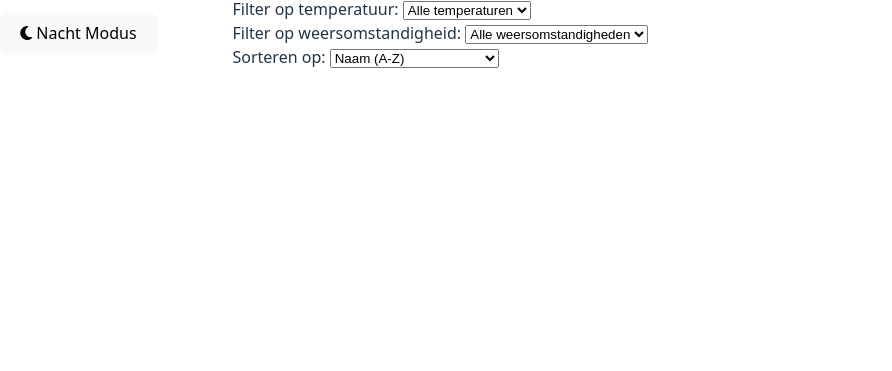
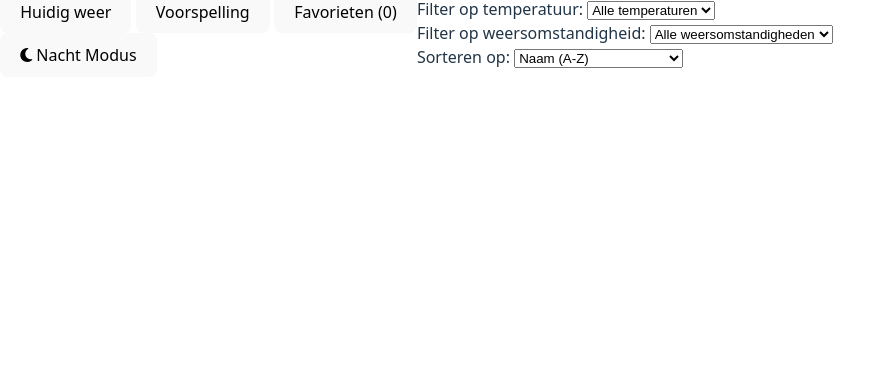
Before and after one commit to simonbeelen/simonbeelen.github.io, a website built with Vite: page index.html in a window 1280 px wide. Shown: the part 429-800 px from the top of the page, without its empty margins (0-892 px from the left). Built offline with nearby package versions, Linux system fonts and the light colour scheme.

Commit message:
toevoeging van navigatie knoppen in de header (huidig weer, voorspelling en favorieten)

```diff
--- a/index.html
+++ b/index.html
@@ -12,6 +12,11 @@
     <header>
       <div class="container">
         <h1> Het weer</h1>
+        <nav class="tabs">
+          <button class="tab-btn active" data-tab="current-weather">Huidig weer</button>
+          <button class="tab-btn" data-tab="forecast">Voorspelling</button>
+          <button class="tab-btn" data-tab="favorites">Favorieten <span id="favorites-count">(0)</span></button>
+        </nav>
         <div class="theme-toggle">
           <button id="theme-toggle-btn">
             <i class="fas fa-moon"></i>
```
